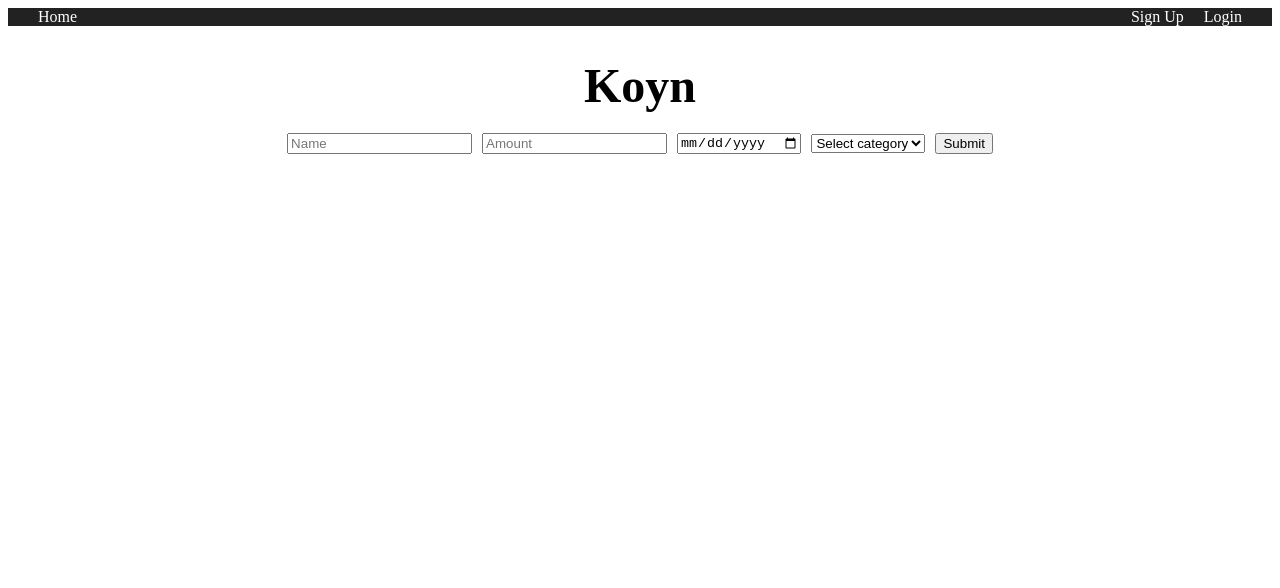
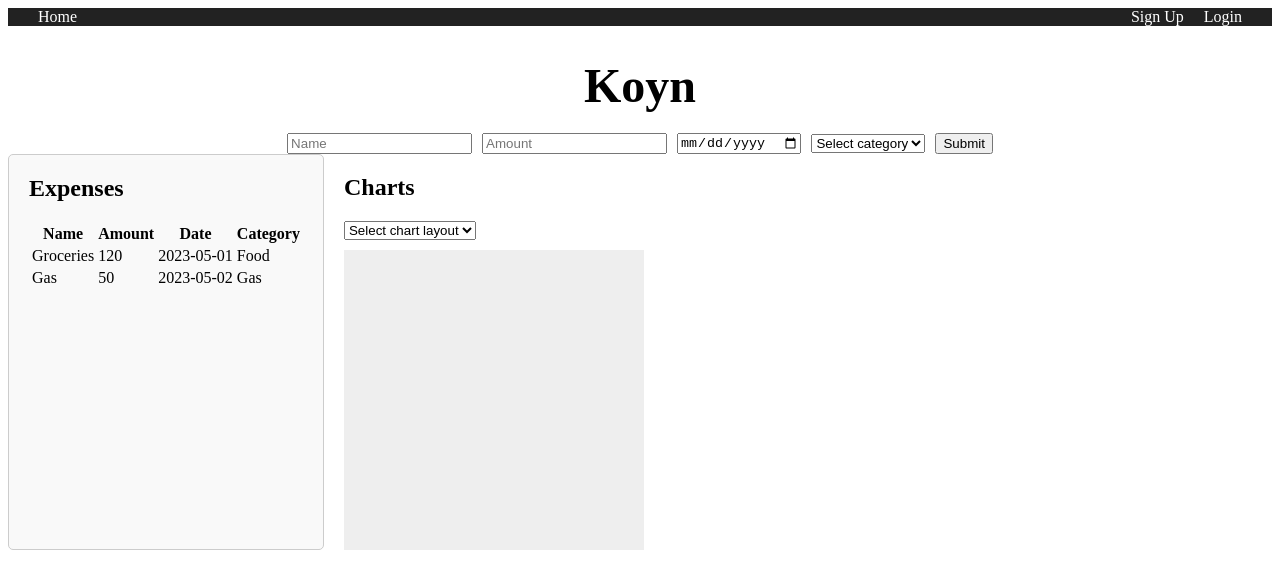
Before and after one commit to JSTRO/Koyn, a React (Create React App) app: page / in a window 1280 px wide. Shown: the top 588 px of the page. Built offline with nearby package versions, Linux system fonts and the light colour scheme.

Commit message:
complete barebones dashboard

```diff
--- a/src/App.tsx
+++ b/src/App.tsx
@@ -1,6 +1,7 @@
 import NavBar from './components/NavBar';
 import Logo from './components/HomeLogo';
 import AddItem from './components/addItem';
+import Dashboard from './components/Dashboard';
 
 function App() {
   return (
@@ -8,6 +9,7 @@ function App() {
       <NavBar />
       <Logo />
       <AddItem />
+      <Dashboard />
     </div>
   );
 }
--- /dev/null
+++ b/src/components/Dashboard.tsx
@@ -0,0 +1,78 @@
+import React, { useState } from 'react';
+
+interface Expense {
+  name: string;
+  amount: number;
+  date: string;
+  category: string;
+}
+
+const Dashboard: React.FC = () => {
+  // random expenses can configure to whatever until we have actual data
+  const expenses: Expense[] = [
+    { name: 'Groceries', amount: 120, date: '2023-05-01', category: 'Food' },
+    { name: 'Gas', amount: 50, date: '2023-05-02', category: 'Gas' },
+  ];
+
+  const [chartLayout, setChartLayout] = useState('');
+
+  return (
+    <div style={{ display: 'flex', flexDirection: 'row' }}>
+      {/* styling for sure needs to be changed */}
+      <div
+        style={{
+          marginRight: '20px',
+          padding: '20px',
+          border: '1px solid #ccc',
+          borderRadius: '5px',
+          backgroundColor: '#f9f9f9',
+        }}
+      >
+        <h2 style={{ marginTop: 0 }}>Expenses</h2>
+        <table>
+          <thead>
+            <tr>
+              <th>Name</th>
+              <th>Amount</th>
+              <th>Date</th>
+              <th>Category</th>
+            </tr>
+          </thead>
+          <tbody>
+            {expenses.map((expense, index) => (
+              <tr key={index}>
+                <td>{expense.name}</td>
+                <td>{expense.amount}</td>
+                <td>{expense.date}</td>
+                <td>{expense.category}</td>
+              </tr>
+            ))}
+          </tbody>
+        </table>
+      </div>
+      <div>
+        <h2>Charts</h2>
+        <select
+          value={chartLayout}
+          onChange={(e) => setChartLayout(e.target.value)}
+        >
+          {/* below are the chart layouts we need to add*/}
+          <option value="">Select chart layout</option>
+          <option value="layout1">Layout 1</option>
+          <option value="layout2">Layout 2</option>
+          <option value="layout3">Layout 3</option>
+        </select>
+        <div
+          style={{
+            width: '300px',
+            height: '300px',
+            backgroundColor: '#eee',
+            marginTop: '10px',
+          }}
+        ></div>
+      </div>
+    </div>
+  );
+};
+
+export default Dashboard;
--- a/src/components/addItem.tsx
+++ b/src/components/addItem.tsx
@@ -51,13 +51,13 @@ const AddItem: React.FC = () => {
         style={{ marginRight: '10px' }}
       >
         <option value="">Select category</option>
-        <option value="category1">Food</option>
-        <option value="category2">Gas</option>
-        <option value="category3">Energy</option>
-        <option value="category4">Rent/Mortgage</option>
-        <option value="category5">Clothes</option>
-        <option value="category6">Entertainment</option>
-        <option value="category7">Misc</option>
+        <option value="Food">Food</option>
+        <option value="Gas">Gas</option>
+        <option value="Energy">Energy</option>
+        <option value="Rent/Mortgage">Rent/Mortgage</option>
+        <option value="Clothes">Clothes</option>
+        <option value="Entertainment">Entertainment</option>
+        <option value="Misc">Misc</option>
       </select>
       <button type="submit">Submit</button>
     </form>
```
